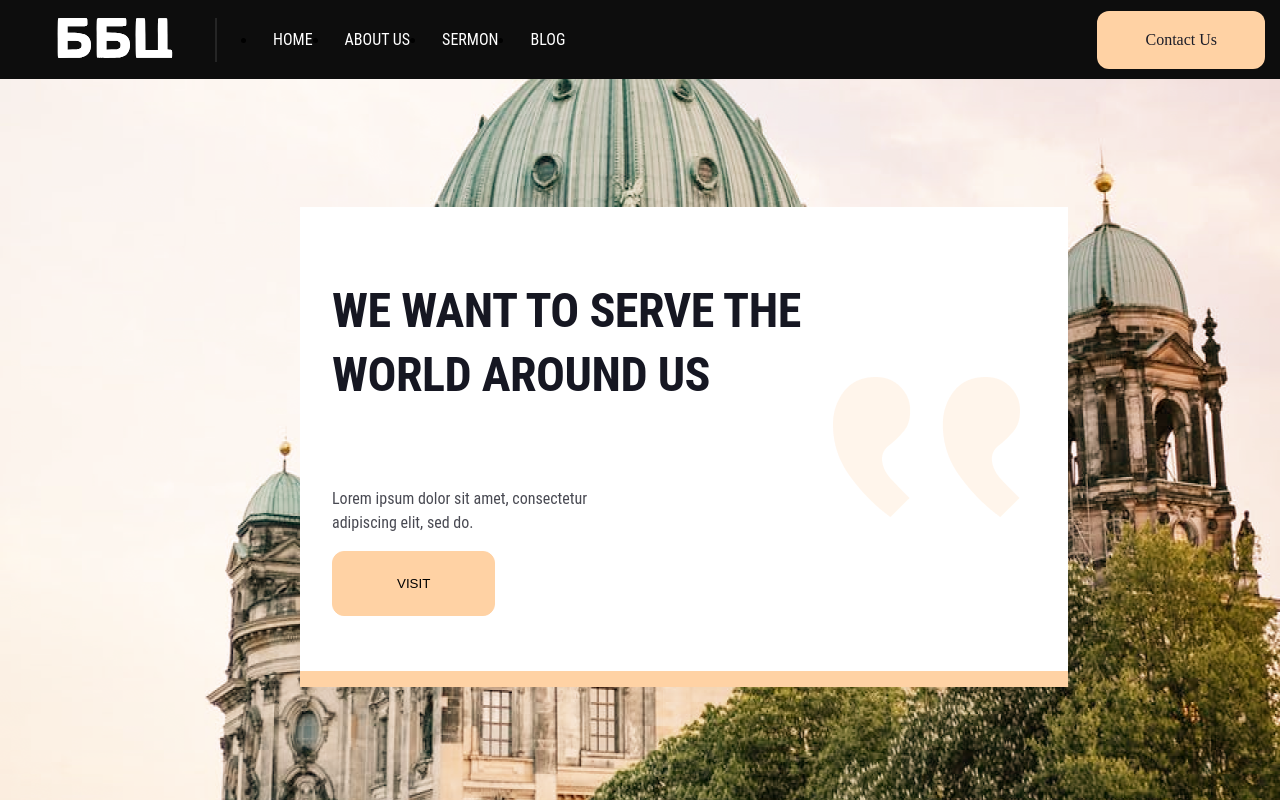
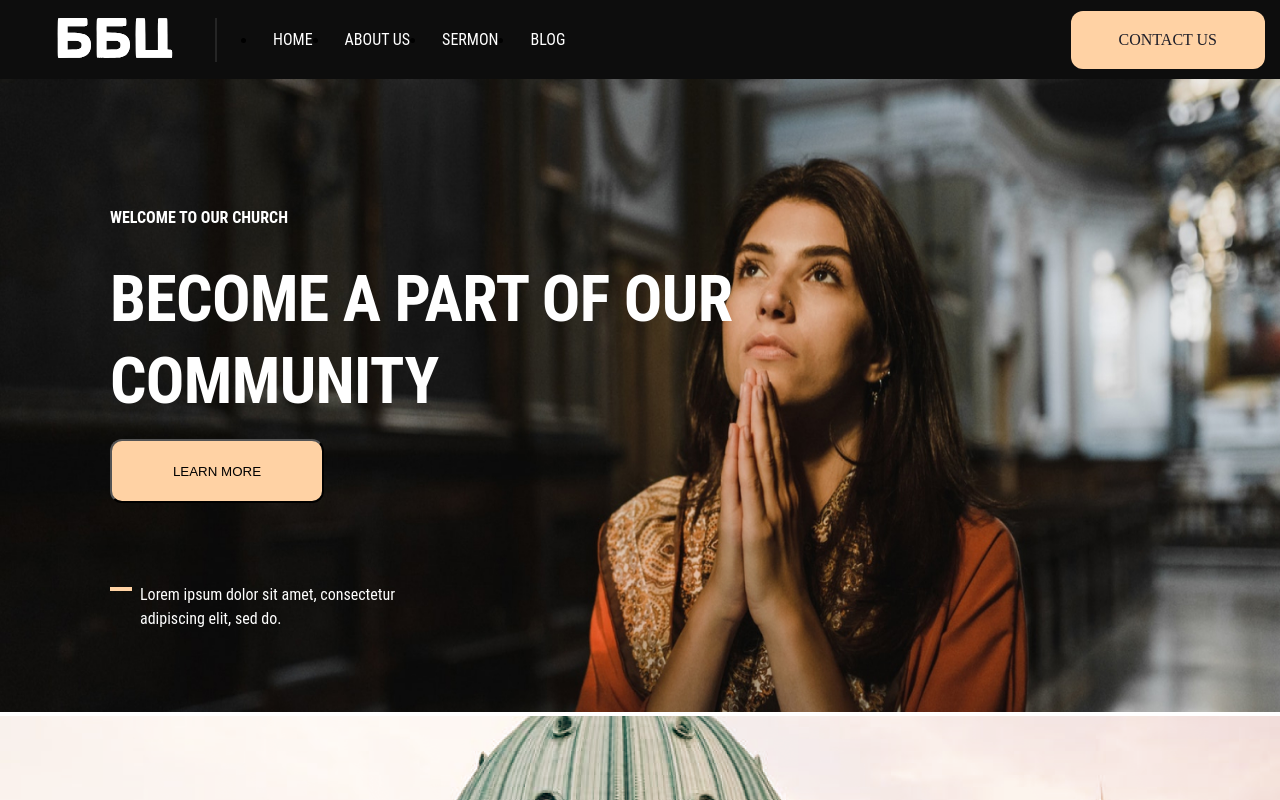
Before and after one commit to dakovlen/bbc.org.ua, a Next.js app: page / in a window 1280 px wide. Shown: the top 800 px of the page. Built offline with nearby package versions, Linux system fonts and the light colour scheme.

Commit message:
Layout: refactor home-header html and scss

```diff
--- a/src/pages/index.js
+++ b/src/pages/index.js
@@ -35,12 +35,12 @@ export default function Home() {
           <a href="#" className="contact-button">Contact Us</a>
         </nav>
       </header>
-      {/* <main>
+
       <div className="home-header">
           <div className="header wrapper ">
             <span>Welcome to our CHURCH</span>
             <h1>Become a part of our community</h1>
-            <a href="#"><button className="button">Learn more</button></a>
+            <button className="button">Learn more</button>
             <hr />
             <p>Lorem ipsum dolor sit amet, consectetur adipiscing elit, sed do.</p>
           </div>
@@ -48,12 +48,12 @@ export default function Home() {
             <Image
               src="/Image/woman-in-orange-coat-with-black-and-brown-scarf-5418305.jpg"
               alt="Назва img"
-              width="2"
-              height="2"
+              width="1500"
+              height="633"
             />
           </div>
 
-        </div>
+        </div>{/* <main>
         <section className="heading wrapper">
         <div className="text1">
           <span className="subtext">sub-headline</span>
--- a/src/styles/globals.scss
+++ b/src/styles/globals.scss
@@ -169,82 +169,78 @@ body {
   background: #FFD2A4;
   backdrop-filter: blur(40px);
   border-radius: 12px;
+  text-transform: uppercase;
+
+  &:hover {
+    background: #F2C79B;
+  }
 }
 
-.contact-button:hover {
-  background: #F2C79B;
-}
+
 
 header {
   background: #0D0D0D;
 }
 
-// .home-header {
-//   h1 {
-//     position: absolute;
-//     margin-top: 16px;
-//     width: 692px;
-//     height: 164px;
-//     left: 110px;
-//     top: 243px;
-//     font-family: 'Roboto Condensed';
-//     font-style: normal;
-//     font-weight: 700;
-//     font-size: 64px;
-//     line-height: 82px;
-//     letter-spacing: -0.01em;
-//     text-transform: uppercase;
-//     color: #FFFFFF;
-//   }
+.home-header {
+  h1 {
+    position: absolute;
+    margin-top: 16px;
+    max-width: 692px;
+    width: 100%;
+    height: 164px;
+    left: 110px;
+    top: 243px;
+    font-family: 'Roboto Condensed';
+    font-style: normal;
+    font-weight: 700;
+    font-size: 64px;
+    line-height: 82px;
+    letter-spacing: -0.01em;
+    text-transform: uppercase;
+    color: #FFFFFF;
+  }
 
-//   span {
-//     position: absolute;
-//     width: 286px;
-//     height: 19px;
-//     left: 110px;
-//     top: 208px;
-//     font-family: 'Roboto Condensed';
-//     font-style: normal;
-//     font-weight: 700;
-//     font-size: 16px;
-//     line-height: 19px;
-//     text-transform: uppercase;
-//     color: #FFFFFF;
-//   }
+  span {
+    position: absolute;
+    width: 286px;
+    height: 19px;
+    left: 110px;
+    top: 208px;
+    font-family: 'Roboto Condensed';
+    font-style: normal;
+    font-weight: 700;
+    font-size: 16px;
+    line-height: 19px;
+    text-transform: uppercase;
+    color: #FFFFFF;
+  }
 
-//   p {
-//     position: absolute;
-//     width: 308px;
-//     height: 48px;
-//     left: 140px;
-//     top: 567px;
-//     font-family: 'Roboto Condensed';
-//     font-style: normal;
-//     font-weight: 400;
-//     font-size: 16px;
-//     line-height: 24px;
-//     color: #FFFFFF;
-//   }
+  p {
+    position: absolute;
+    width: 308px;
+    height: 48px;
+    left: 140px;
+    top: 567px;
+    font-family: 'Roboto Condensed';
+    font-style: normal;
+    font-weight: 400;
+    font-size: 16px;
+    line-height: 24px;
+    color: #FFFFFF;
+  }
 
-//   hr {
-//     position: absolute;
-//     width: 18px;
-//     height: 0px;
-//     left: 110px;
-//     top: 579px;
-//     border: 2px solid #FFD2A4;
-//     transform: rotate(-180deg);
-//   }
-// }
+  hr {
+    position: absolute;
+    width: 18px;
+    height: 0px;
+    left: 110px;
+    top: 579px;
+    border: 2px solid #FFD2A4;
+    transform: rotate(-180deg);
+  }
 
-
-
-
-
-
-
-
-.button {
+  button {
     position: absolute;
     width: 214px;
     height: 64px;
@@ -252,15 +248,20 @@ header {
     top: 439px;
     background: #FFD2A4;
     border-radius: 12px;
+    text-transform: uppercase;
+
+    &:hover {
+      background: #F2C79B;
+    }
+  }
 }
 
-.button:hover {
-  background: #F2C79B;
-}
+
 
 .home-header img {
-  padding-top: 95px;
-  width: 1540px;
+  padding-top: 0px;
+  max-width: 1540px;
+  width: 100%;
 }
 
 .heading .text1 {
@@ -1029,7 +1030,7 @@ header {
   transform: translateY(-50%);
   width: 100%;
   max-width: 768px;
-  height: 480px;
+  max-height: 480px;
   background-color: #fff;
   padding: 32px;
   box-sizing: border-box;
```
Lines whose indentation alone changed are shown as unchanged.
